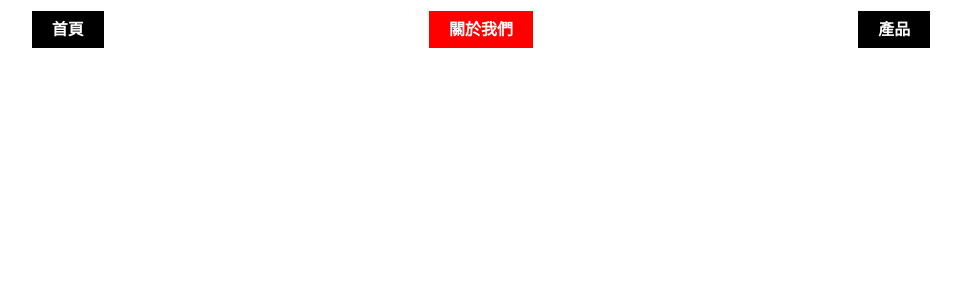
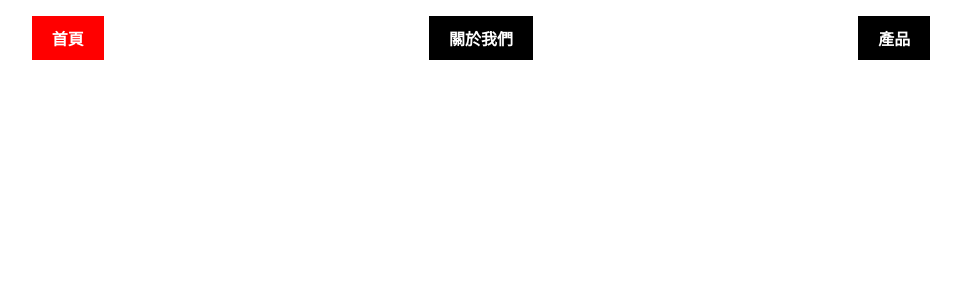
Before and after one commit to ilLily/react-lab, a Next.js app: page /course/menu in a window 1280 px wide. Shown: the top 300 px of the page, without its empty margins (179-1140 px from the left). Built offline with nearby package versions, Linux system fonts and the light colour scheme.

Commit message:
update menu.js

```diff
--- a/pages/course/menu.js
+++ b/pages/course/menu.js
@@ -1,26 +1,25 @@
 import { useState } from 'react';
 function Menu() {
   const [btnText, setBtnText] = useState('首頁');
+  const text = ['首頁', '關於我們', '產品'];
   return (
     <>
       <ul>
-        <li className={btnText === '首頁' ? 'active' : ''}>
+        {text.map((d, i) => {
+          return (
+            <li key={i} className={btnText === d ? 'active' : ''}>
               <a
                 href="#"
                 onClick={() => {
-              console.log('click');
-              setBtnText('首頁');
+                  console.log(btnText);
+                  setBtnText(d);
                 }}
               >
-            首頁
+                {d}
               </a>
             </li>
-        <li>
-          <a className={'active'}>關於我們</a>
-        </li>
-        <li>
-          <a>產品</a>
-        </li>
+          );
+        })}
       </ul>
     </>
   );
--- a/styles/menu.css
+++ b/styles/menu.css
@@ -3,19 +3,23 @@
       display: flex;
       justify-content: space-around;
     }
-    ul li a {
+    ul li{
       text-decoration: none;
       background-color: #000;
       color: #fff;
-      padding: 10px 20px;
       font-weight: bold;
     }
-
+    ul li a {
+      display:block;
+      padding: 10px 20px;
+      text-decoration: none;
+      color: white
+    }
     ul li a:hover {
       background-color: yellow;
       color: #fff;
     }
-    li .active {
+    .active {
       background-color: red;
-      color: #fff;
+      color: white;
     }
```
Also changed, not shown: pages/course/book-list.js (+14 -12 lines). Lines whose indentation alone changed are shown as unchanged.
